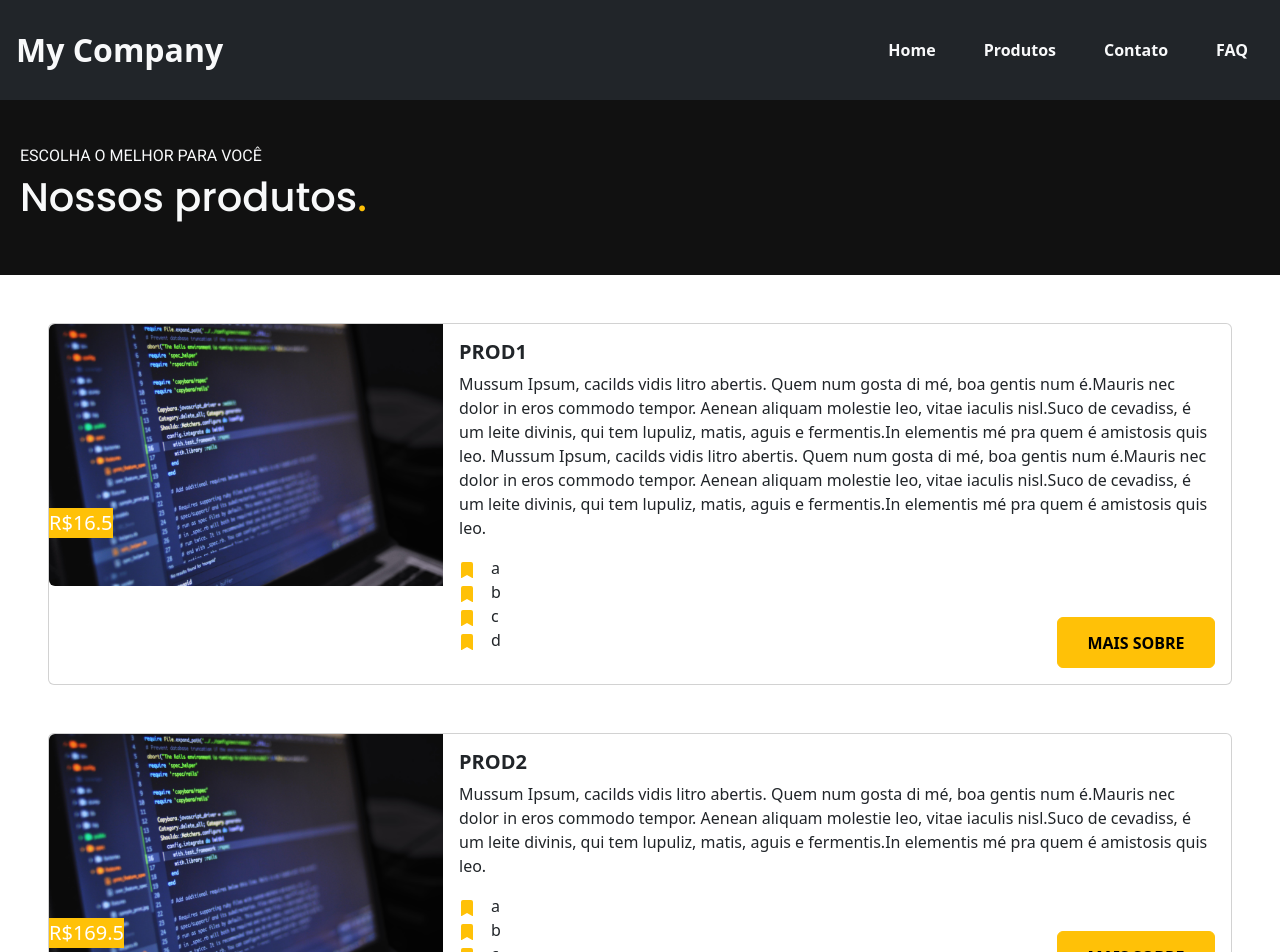
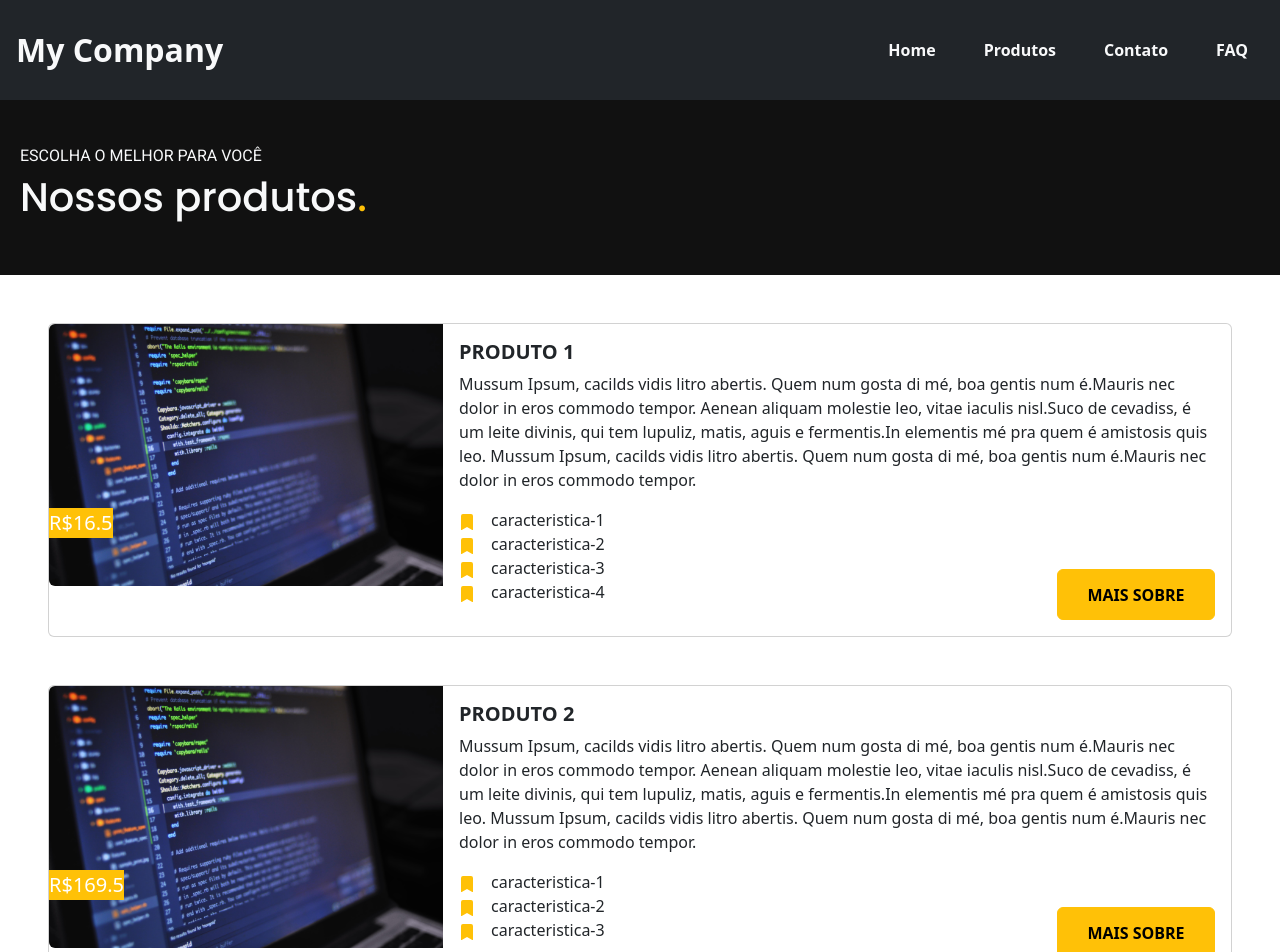
Before and after one commit to JEFFERSON300/Site-LAB365, a React (Vite) app: page /products in a window 1280 px wide. Shown: the top 952 px of the page. Built offline with nearby package versions, Linux system fonts and the light colour scheme.

Commit message:
Finalização do Modal para apresentação do produto

```diff
--- a/src/Pages/ProductPage/Product.page.jsx
+++ b/src/Pages/ProductPage/Product.page.jsx
@@ -30,28 +30,37 @@ export const ProductPage = () => {
     {
       id: 1,
       imagePath: "a.jpg",
-      product: "prod1",
+      product: "Produto 1",
       description:
-        "Mussum Ipsum, cacilds vidis litro abertis. Quem num gosta di mé, boa gentis num é.Mauris nec dolor in eros commodo tempor. Aenean aliquam molestie leo, vitae iaculis nisl.Suco de cevadiss, é um leite divinis, qui tem lupuliz, matis, aguis e fermentis.In elementis mé pra quem é amistosis quis leo. Mussum Ipsum, cacilds vidis litro abertis. Quem num gosta di mé, boa gentis num é.Mauris nec dolor in eros commodo tempor. Aenean aliquam molestie leo, vitae iaculis nisl.Suco de cevadiss, é um leite divinis, qui tem lupuliz, matis, aguis e fermentis.In elementis mé pra quem é amistosis quis leo.",
-      characteristics: ["a", "b", "c", "d"],
+        "Mussum Ipsum, cacilds vidis litro abertis. Quem num gosta di mé, boa gentis num é.Mauris nec dolor in eros commodo tempor. Aenean aliquam molestie leo, vitae iaculis nisl.Suco de cevadiss, é um leite divinis, qui tem lupuliz, matis, aguis e fermentis.In elementis mé pra quem é amistosis quis leo. Mussum Ipsum, cacilds vidis litro abertis. Quem num gosta di mé, boa gentis num é.Mauris nec dolor in eros commodo tempor. ",
+      characteristics: [
+        "caracteristica-1",
+        "caracteristica-2",
+        "caracteristica-3",
+        "caracteristica-4",
+      ],
       price: 16.5,
     },
     {
       id: 2,
       imagePath: "a.jpg",
-      product: "prod2",
+      product: "Produto 2",
       description:
-        "Mussum Ipsum, cacilds vidis litro abertis. Quem num gosta di mé, boa gentis num é.Mauris nec dolor in eros commodo tempor. Aenean aliquam molestie leo, vitae iaculis nisl.Suco de cevadiss, é um leite divinis, qui tem lupuliz, matis, aguis e fermentis.In elementis mé pra quem é amistosis quis leo.",
-      characteristics: ["a", "b", "c"],
+        "Mussum Ipsum, cacilds vidis litro abertis. Quem num gosta di mé, boa gentis num é.Mauris nec dolor in eros commodo tempor. Aenean aliquam molestie leo, vitae iaculis nisl.Suco de cevadiss, é um leite divinis, qui tem lupuliz, matis, aguis e fermentis.In elementis mé pra quem é amistosis quis leo. Mussum Ipsum, cacilds vidis litro abertis. Quem num gosta di mé, boa gentis num é.Mauris nec dolor in eros commodo tempor. ",
+      characteristics: [
+        "caracteristica-1",
+        "caracteristica-2",
+        "caracteristica-3",
+      ],
       price: 169.5,
     },
     {
       id: 3,
       imagePath: "a.jpg",
-      product: "prod3",
+      product: "Produto 3",
       description:
-        "Mussum Ipsum, cacilds vidis litro abertis. Quem num gosta di mé, boa gentis num é.Mauris nec dolor in eros commodo tempor. Aenean aliquam molestie leo, vitae iaculis nisl.Suco de cevadiss, é um leite divinis, qui tem lupuliz, matis, aguis e fermentis.In elementis mé pra quem é amistosis quis leo.",
-      characteristics: ["a", "b"],
+        "Mussum Ipsum, cacilds vidis litro abertis. Quem num gosta di mé, boa gentis num é.Mauris nec dolor in eros commodo tempor. Aenean aliquam molestie leo, vitae iaculis nisl.Suco de cevadiss, é um leite divinis, qui tem lupuliz, matis, aguis e fermentis.In elementis mé pra quem é amistosis quis leo. Mussum Ipsum, cacilds vidis litro abertis. Quem num gosta di mé, boa gentis num é.Mauris nec dolor in eros commodo tempor. ",
+      characteristics: ["caracteristica-1", "caracteristica-2"],
       price: 99.5,
     },
   ];
--- a/src/components/CardProductComponent/CardProductComponent.jsx
+++ b/src/components/CardProductComponent/CardProductComponent.jsx
@@ -1,7 +1,15 @@
 import "./CardProductComponent.css";
 import PropTypes from "prop-types";
+import { useState } from "react";
+import { ModalBody } from "react-bootstrap";
+import Button from "react-bootstrap/Button";
+import Modal from "react-bootstrap/Modal";
 
 function CardProductComponent(props) {
+  const [show, setShow] = useState(false);
+  const handleClose = () => setShow(false);
+  const handleShow = () => setShow(true);
+
   const getImage = (name) => {
     const BASEPATH = "./images/NAME_IMAGE";
     return BASEPATH.replace("NAME_IMAGE", name);
@@ -48,6 +56,7 @@ function CardProductComponent(props) {
       <div className="row g-0">
         <div className="col-md-4">
           <img
+            onClick={handleShow}
             style={{ position: "relative" }}
             src={getImage(props.productItem.imagePath)}
             className="rounded-start img-fluid"
@@ -91,6 +100,49 @@ function CardProductComponent(props) {
           </div>
         </div>
       </div>
+
+      <Modal size="lg" show={show} onHide={handleClose}>
+        <Modal.Header closeButton>
+          <Modal.Title>Detalhes do Produto</Modal.Title>
+        </Modal.Header>
+
+        <Modal.Body>
+          <div style={{ display: "flex", justifyContent: "space-between" }}>
+            <h4>{props.productItem.product}</h4>
+            <h4>
+              {props.productItem.price ? `R$ ` + props.productItem.price : ""}
+            </h4>
+          </div>
+          <img
+            style={{ maxWidth: "100%" }}
+            src={getImage(props.productItem.imagePath)}
+            className="rounded-start img-fluid"
+            alt="..."
+          />
+          <p>{props.productItem.description}</p>
+
+          <h4>Características</h4>
+          <p>
+            <ul
+              style={{ display: "flex", justifyContent: "space-between" }}
+              className="list-unstyled"
+            >
+              {props.productItem.characteristics.length > 0
+                ? props.productItem.characteristics.map(characterItem)
+                : characterEmpty()}
+            </ul>
+          </p>
+        </Modal.Body>
+
+        <Modal.Footer>
+          <Button variant="danger" onClick={handleClose}>
+            Fechar
+          </Button>
+          <Button variant="warning" onClick={handleClose}>
+            Comprar
+          </Button>
+        </Modal.Footer>
+      </Modal>
     </div>
   );
 }
```
